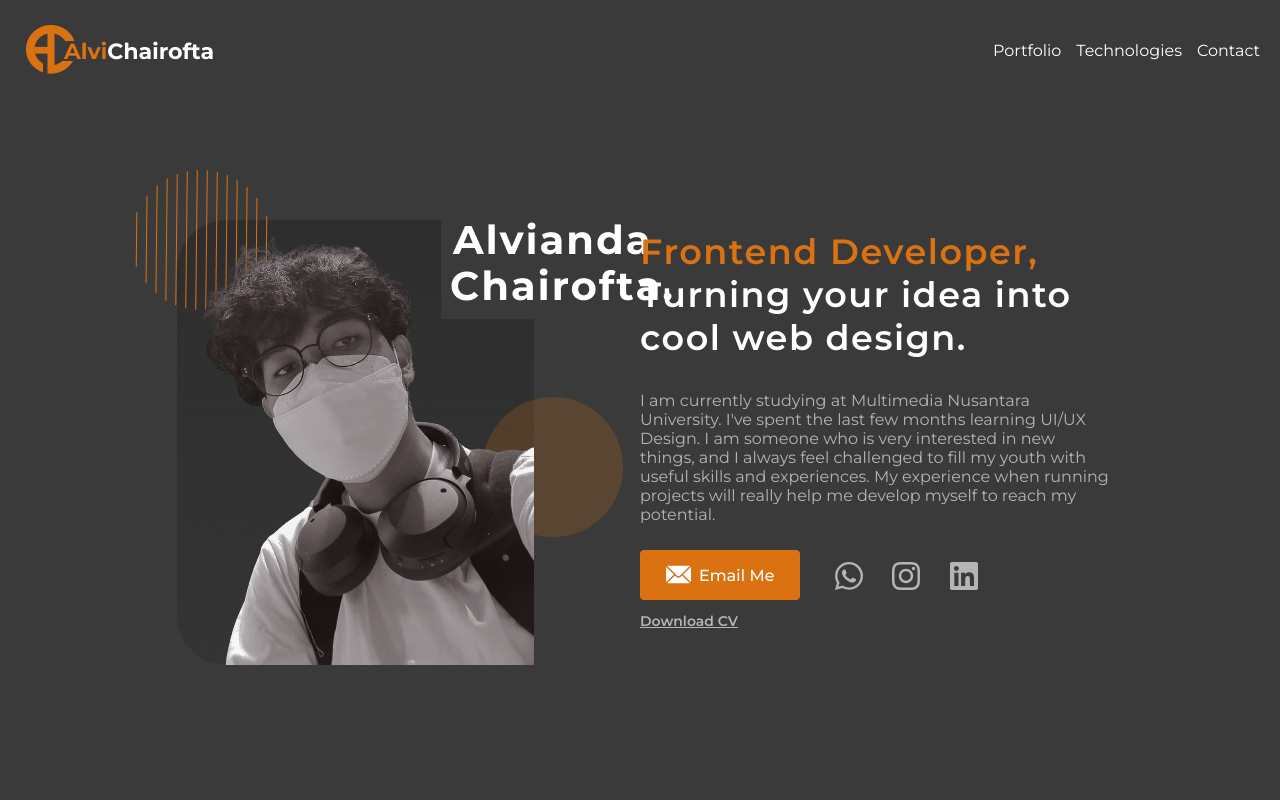
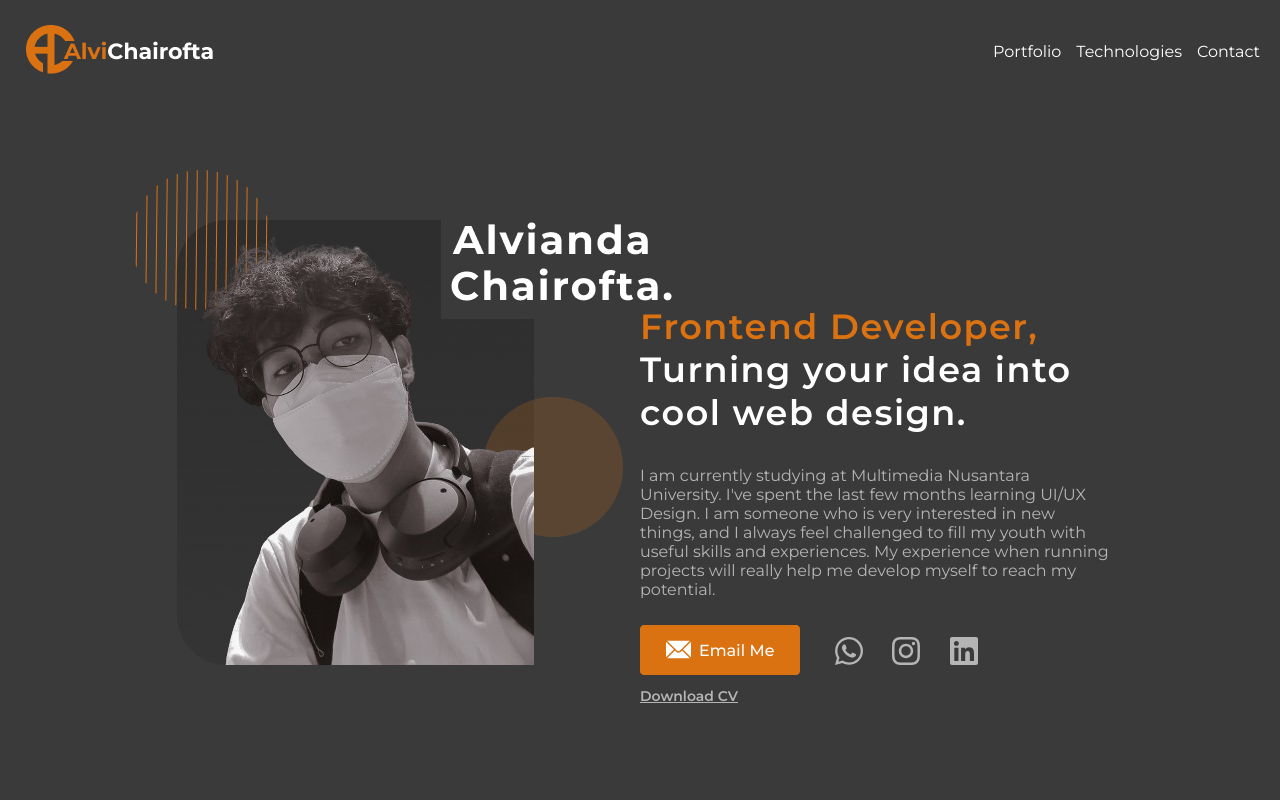
Before and after one commit to alvichairofta/Portofolio, a React (Create React App) app: page / in a window 1280 px wide. Shown: the top 800 px of the page. Built offline with nearby package versions, Linux system fonts and the light colour scheme; a web font is replaced by a local one.

Commit message:
Update on display

```diff
--- a/src/components/Aboutme.css
+++ b/src/components/Aboutme.css
@@ -21,7 +21,7 @@
   margin-right: 5rem;
   display: flex;
   flex-direction: column;
-  margin-top: 230px;
+  margin-top: 305px;
 }
 
 
--- a/src/components/navbar.css
+++ b/src/components/navbar.css
@@ -1,3 +1,11 @@
+.nav-link {
+  font-size: 16px;
+  color: #ffffff;
+  text-decoration: none;
+  cursor: pointer;
+  transition: color 0.3s ease;
+}
+
 .navbar-toggler-icon {
   display: block;
   width: 24px;
--- a/src/styles/App.css
+++ b/src/styles/App.css
@@ -20,10 +20,6 @@ body {
 
 }
 
-.kontak{
-  margin-left: 40px;
-  color: white;
-}
 .container {
   max-width: 968px;
   margin: 10px auto;
@@ -32,74 +28,7 @@ body {
   justify-content: space-between;
 }
 
-.navbar-brand {
-  display: flex;
-  align-items: center;
-  cursor: pointer;
-}
 
-.nav-link contact-link{
-  text-decoration: none;
-}
-.navbar-toggler {
-  background-color: transparent;
-  border: none;
-  cursor: pointer;
-}
-
-.navbar-toggler:focus {
-  outline: none;
-}
-
-.navbar-toggler-icon {
-  display: inline-block;
-  width: 20px;
-  height: 20px;
-  background-color: #333333;
-  border-radius: 2px;
-}
-
-.navbar-toggler.active .navbar-toggler-icon {
-  background-color: transparent;
-}
-
-.navbar-collapse {
-  display: flex;
-  flex-direction: column;
-  align-items: flex-start;
-  height: 0;
-  overflow: hidden;
-  transition: height 0.3s ease;
-}
-
-.navbar-collapse.show {
-  height: auto;
-}
-
-.navbar-nav {
-  list-style-type: none;
-  display: flex;
-  justify-content: flex-end;
-  align-items: center;
-}
-
-.nav-item {
-  margin-bottom: 2px;
-  margin-left: 30px;
-}
-
-
-.nav-link {
-  font-size: 16px;
-  color: #ffffff;
-  text-decoration: none;
-  cursor: pointer;
-  transition: color 0.3s ease;
-}
-
-.nav-link:hover {
-  color: #777777;
-}
 @media (min-width: 768px) {
   .navbar-toggler {
     display: none;
```
